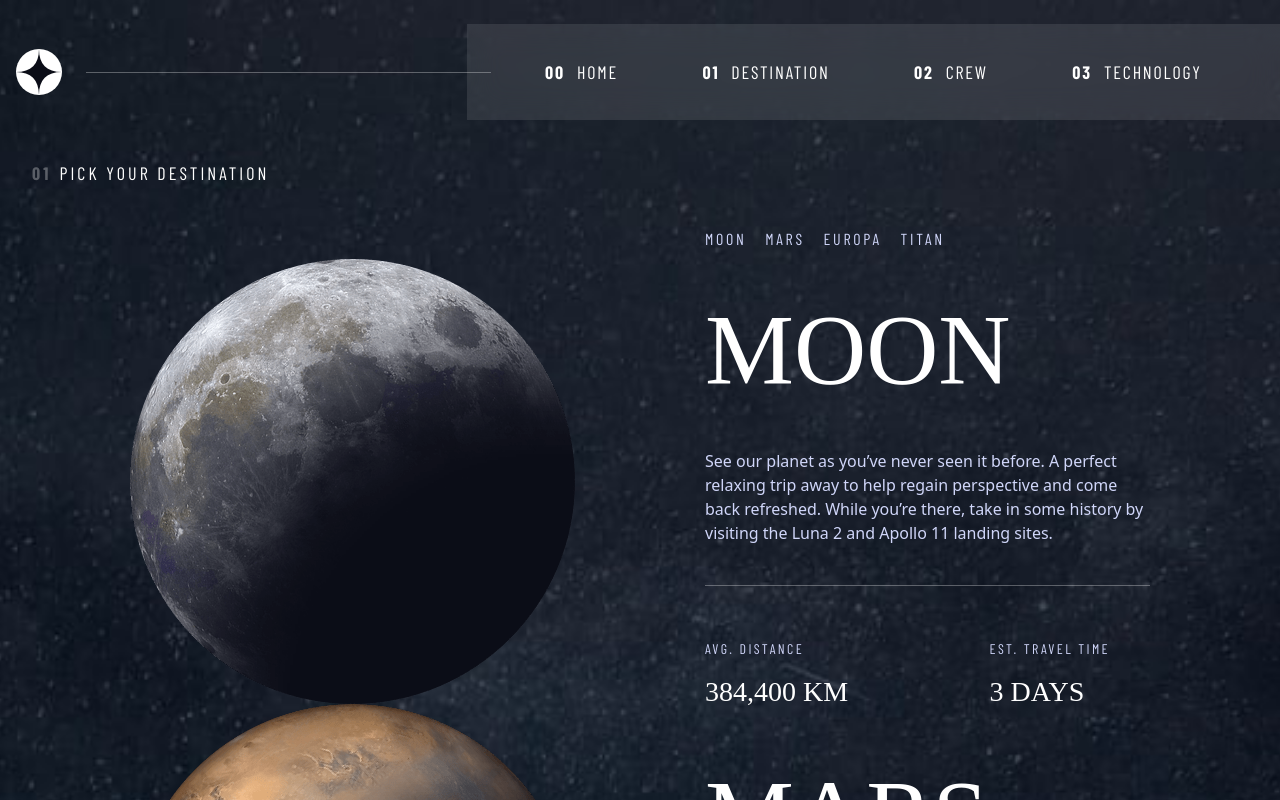
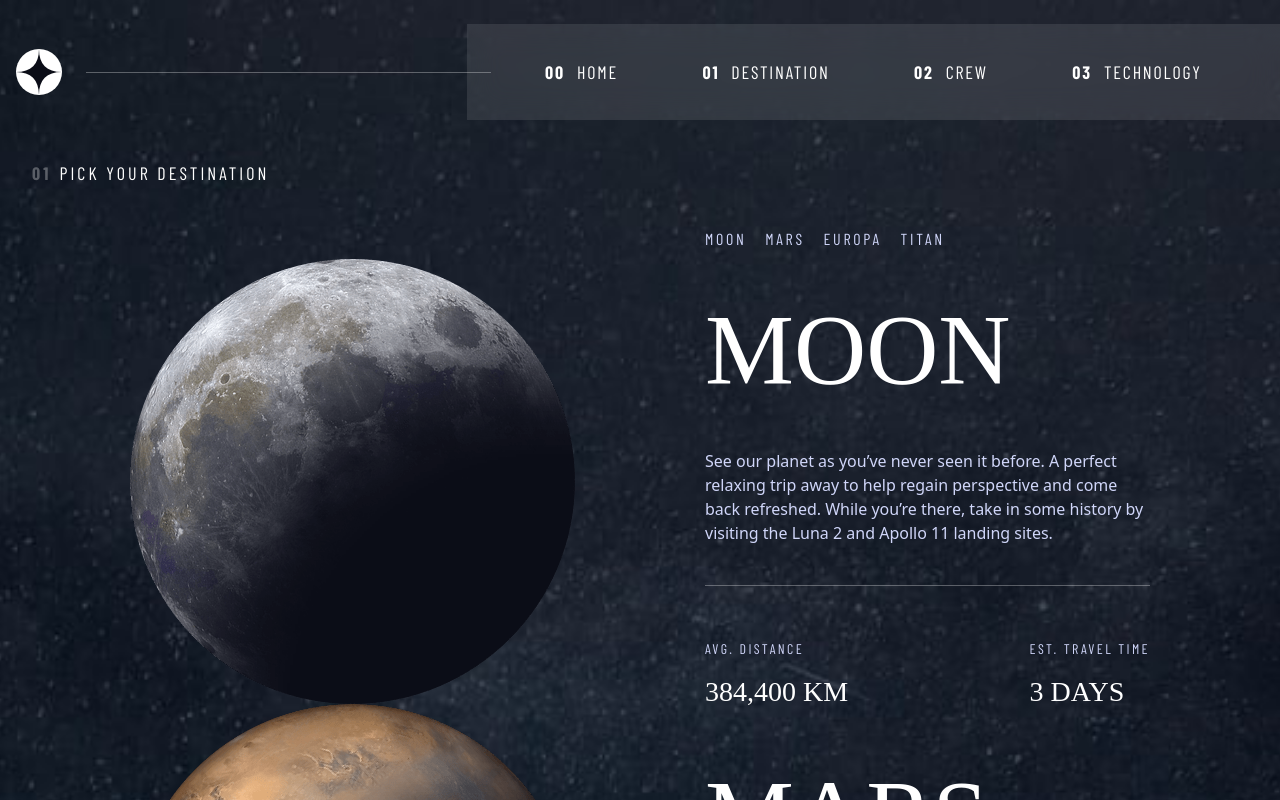
Before and after one commit to Sana-Shabeel/space-tourism-ts, a React (Vite) app: page / in a window 1280 px wide. Shown: the top 800 px of the page. Built offline with nearby package versions, Linux system fonts and the light colour scheme; a web font is replaced by a local one.

Commit message:
Fix layout for footer

```diff
--- a/src/pages/Destination.tsx
+++ b/src/pages/Destination.tsx
@@ -58,7 +58,7 @@ const Destination = () => {
                 {item.description}
               </p>
               <div className="my-12 h-[1px] bg-line lg:my-10"></div>
-              <div className="flex flex-col pr-10 md:flex-row md:justify-around lg:justify-between">
+              <div className="flex flex-col sm:flex-row sm:justify-between sm:pr-0 md:justify-around lg:justify-between ">
                 <Distance title={"AVG. DISTANCE"} description={item.distance} />
                 <Distance
                   title={"Est. travel time"}
```
